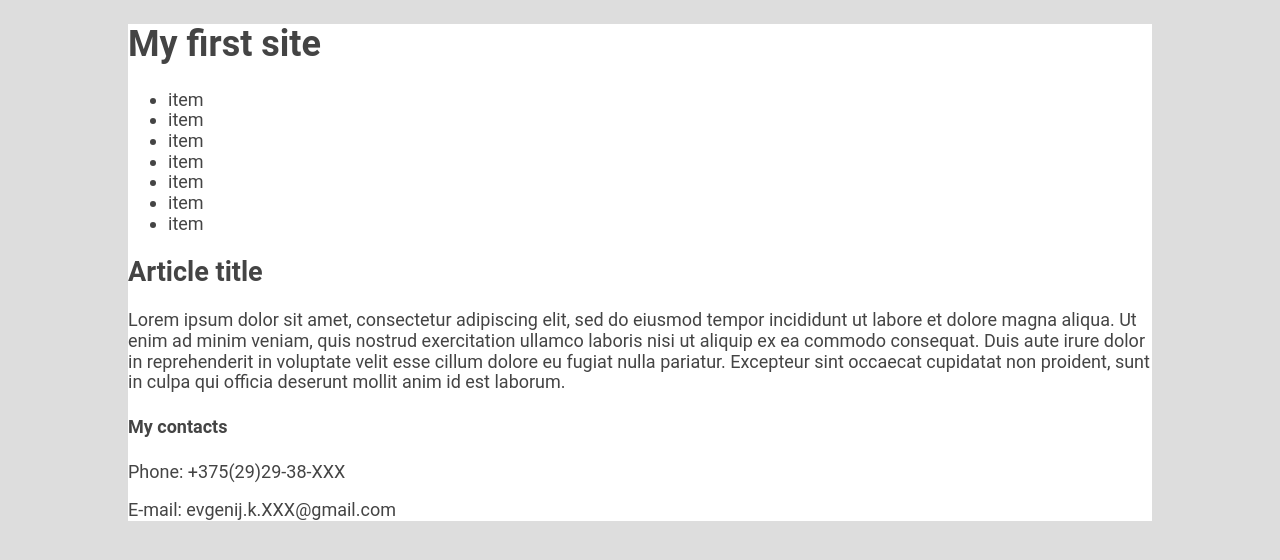
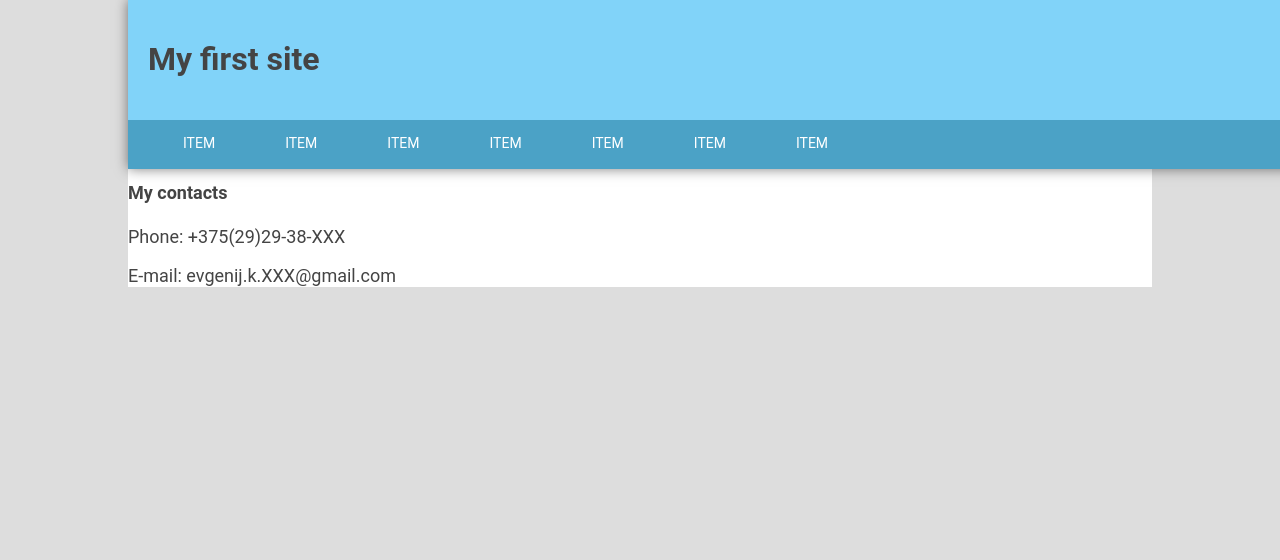
Before and after one commit to evgenijkorob/rsschool-codejam1-cv, a plain HTML site: page index.html in a window 1280 px wide. Drawn offline with nearby package versions, Linux system fonts and the light colour scheme.

Commit message:
feat(style): add style for header and header elements

```diff
--- a/style.css
+++ b/style.css
@@ -19,3 +19,57 @@ body {
 
   background-color: white;
 }
+
+header {
+  position: fixed;
+  z-index: 900;
+  top: 0;
+
+  width: 100%;
+
+  background-color: #81d3f9;
+  box-shadow: 0 0 12px rgba(0, 0, 0, 0.5);
+}
+
+.header-sitename {
+  display: inline-block;
+  padding: 20px;
+
+  font-size: 32px;
+}
+
+nav {
+  width: 100%;
+  padding-left: 20px;
+
+  background-color: #4ba2c6;
+}
+
+nav ul {
+  display: flex;
+  flex-direction: row;
+  justify-content: flex-start;
+  padding: 0;
+  margin: 0;
+}
+
+nav a {
+  text-decoration: none;
+}
+
+.nav-link {
+  display: block;
+  padding: 15px 35px;
+
+  list-style-type: none;
+
+  font-size: 14px;
+  text-transform: uppercase;
+  color: white;
+
+  border-bottom: 3px solid #b5ffff00;
+}
+
+.nav-link:hover {
+  border-color: #b5ffff;
+}
```
